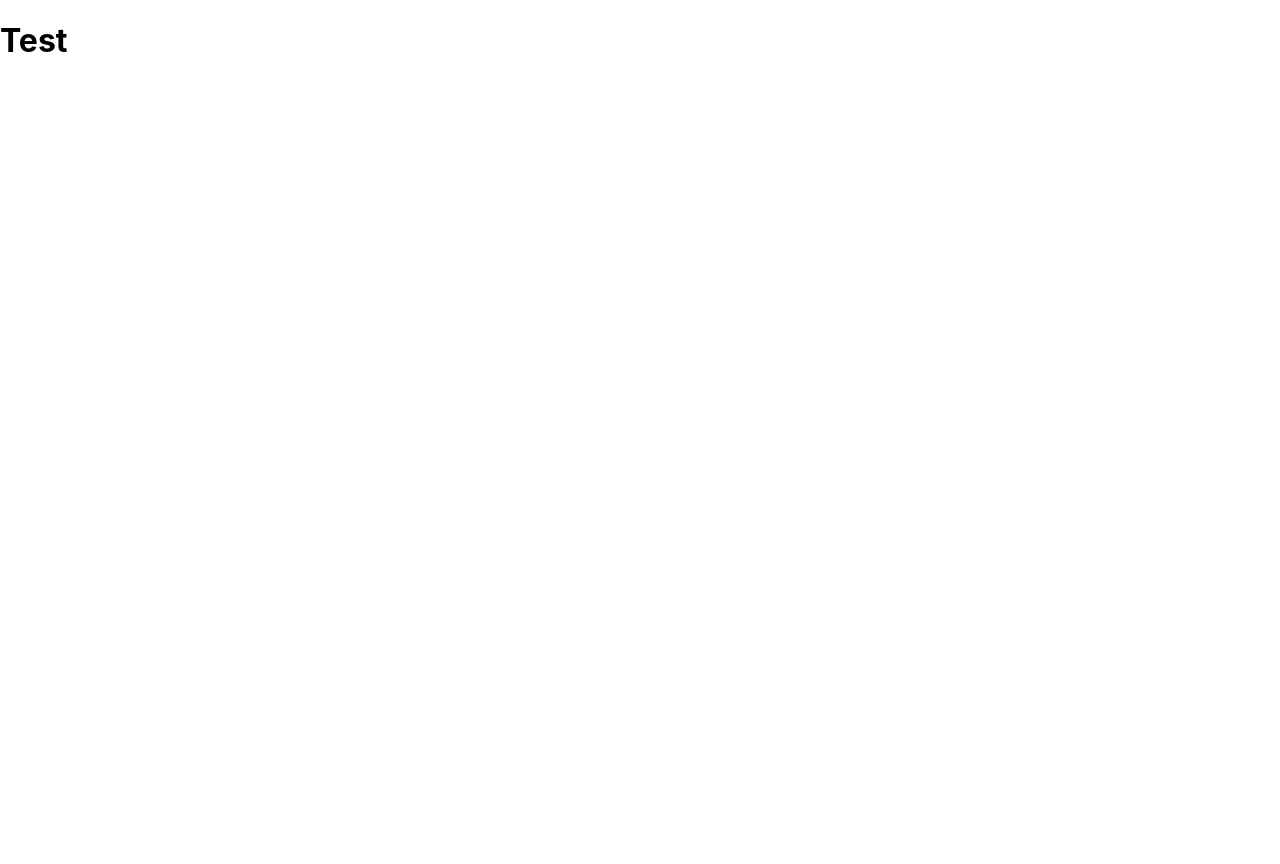
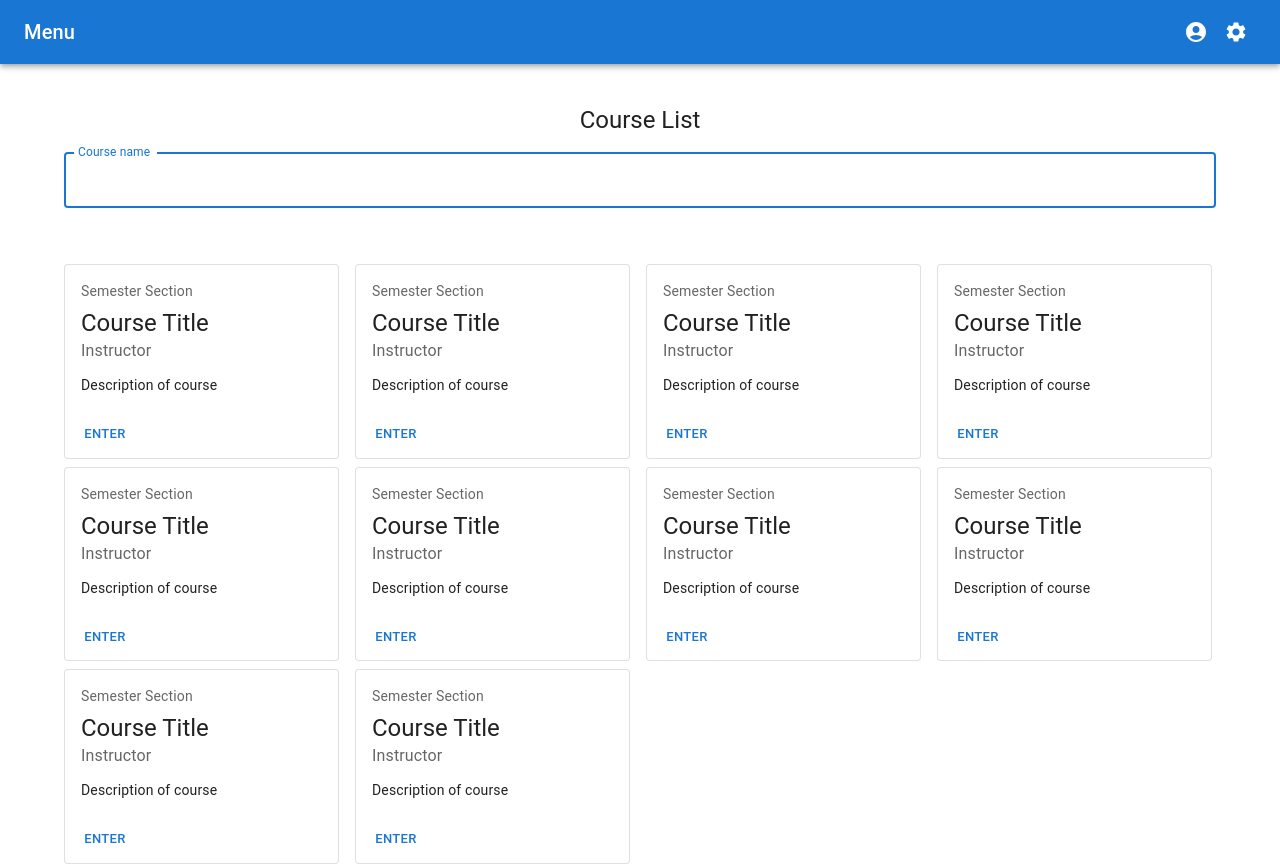
Before and after one commit to wenhaoq20/PickOn_Project, a React (Create React App) app in the folder app/client/: page /courselist in a window 1280 px wide. Before the commit the page ends 800 px from the top, so only its background shows below. Built offline with nearby package versions, Linux system fonts and the light colour scheme.

Commit message:
Course list and course card complete

```diff
--- /dev/null
+++ b/app/client/src/components/CourseCard.jsx
@@ -0,0 +1,34 @@
+import * as React from "react";
+import {
+  Card,
+  CardActions,
+  CardContent,
+  Button,
+  Typography,
+} from "@mui/material";
+
+const BasicCard = () => {
+  return (
+    <Card variant="outlined" sx={{ minWidth: 275 }}>
+      <CardContent>
+        <Typography sx={{ fontSize: 14 }} color="text.secondary" gutterBottom>
+          Semester Section
+        </Typography>
+        <Typography variant="h5" component="div">
+          Course Title
+        </Typography>
+        <Typography sx={{ mb: 1.5 }} color="text.secondary">
+          Instructor
+        </Typography>
+        <Typography variant="body2">
+          Description of course
+        </Typography>
+      </CardContent>
+      <CardActions>
+        <Button size="small">Enter</Button>
+      </CardActions>
+    </Card>
+  );
+};
+
+export default BasicCard;
--- a/app/client/src/pages/CourseList.jsx
+++ b/app/client/src/pages/CourseList.jsx
@@ -1,7 +1,79 @@
+import * as React from "react";
+import {
+  Container,
+  CssBaseline,
+  Box,
+  Typography,
+  TextField,
+  Grid,
+  AppBar,
+  Toolbar,
+  IconButton,
+} from "@mui/material";
+import { AccountCircle, Settings } from "@mui/icons-material";
+import { createTheme, ThemeProvider } from "@mui/material/styles";
+import CourseCard from "../components/CourseCard";
+const defaultTheme = createTheme();
+
 const CourseList = () => {
-    return(
-        <h1> Test </h1>
-    );
-}
+  const courses = [1, 2, 3, 4, 5, 6, 7, 8, 9, 10];
+
+  return (
+    <ThemeProvider theme={defaultTheme}>
+      <CssBaseline component="main">
+        <AppBar position="static">
+          <Toolbar>
+            <Typography variant="h6" component="div" sx={{ flexGrow: 1 }}>
+              Menu
+            </Typography>
+            <IconButton aria-controls="menu-appbar" color="inherit" aria-label="user">
+              <AccountCircle />
+            </IconButton>
+            <IconButton aria-controls="menu-appbar" color="inherit" aria-label="setting">
+              <Settings />
+            </IconButton>
+          </Toolbar>
+        </AppBar>
+        <Container>
+          <Box
+            sx={{
+              marginTop: 5,
+              display: "flex",
+              flexDirection: "column",
+              alignItems: "center",
+            }}
+          >
+            <Typography component={"h1"} variant={"h5"}>
+              Course List
+            </Typography>
+          </Box>
+          <TextField
+            margin="normal"
+            fullWidth
+            id="course"
+            label="Course name"
+            name="course"
+            autoComplete="course"
+            autoFocus
+          />
+          <Grid
+            container
+            rowSpacing={1}
+            columnSpacing={2}
+            sx={{
+              marginTop: 5,
+            }}
+          >
+            {courses.map((c) => (
+              <Grid item>
+                <CourseCard key={c} />
+              </Grid>
+            ))}
+          </Grid>
+        </Container>
+      </CssBaseline>
+    </ThemeProvider>
+  );
+};
 
 export default CourseList;
```
